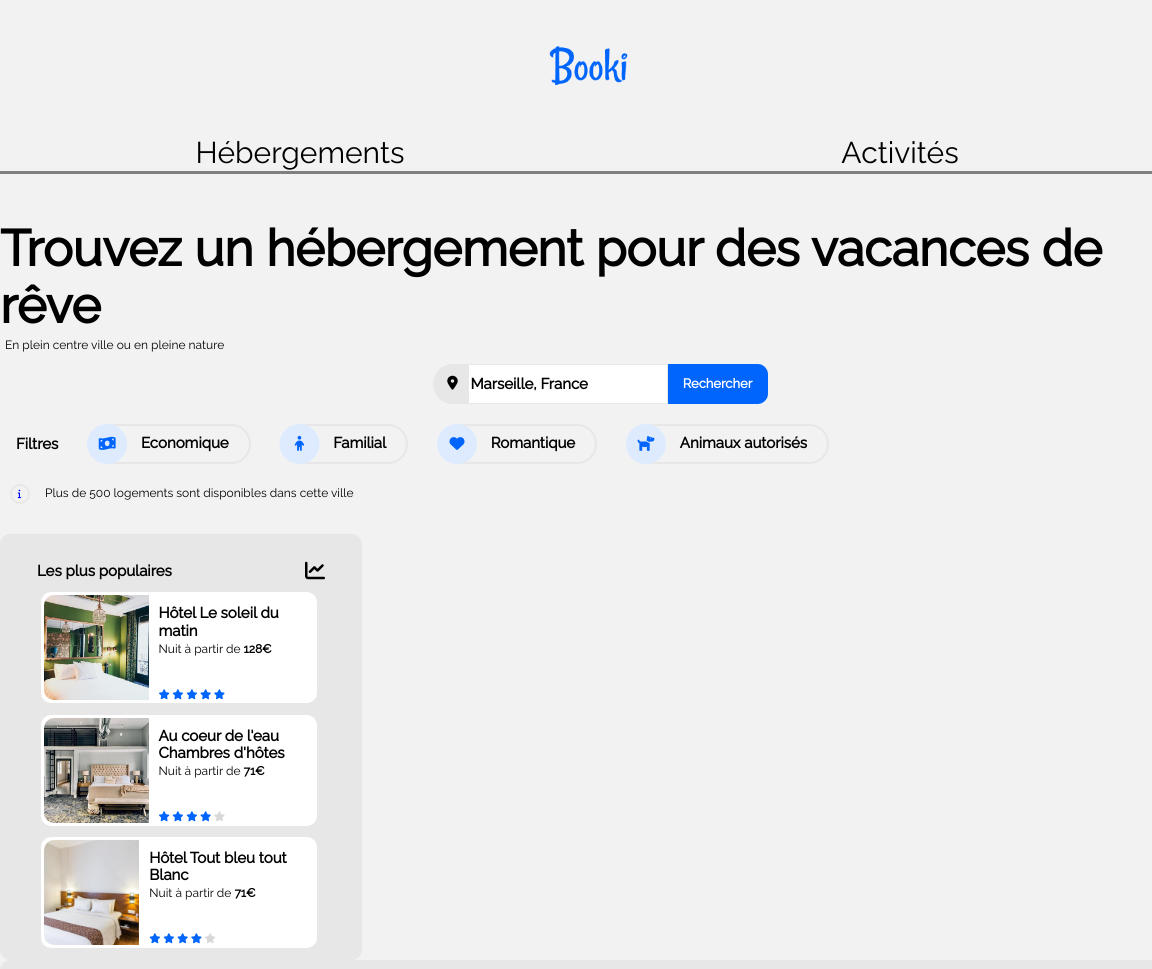
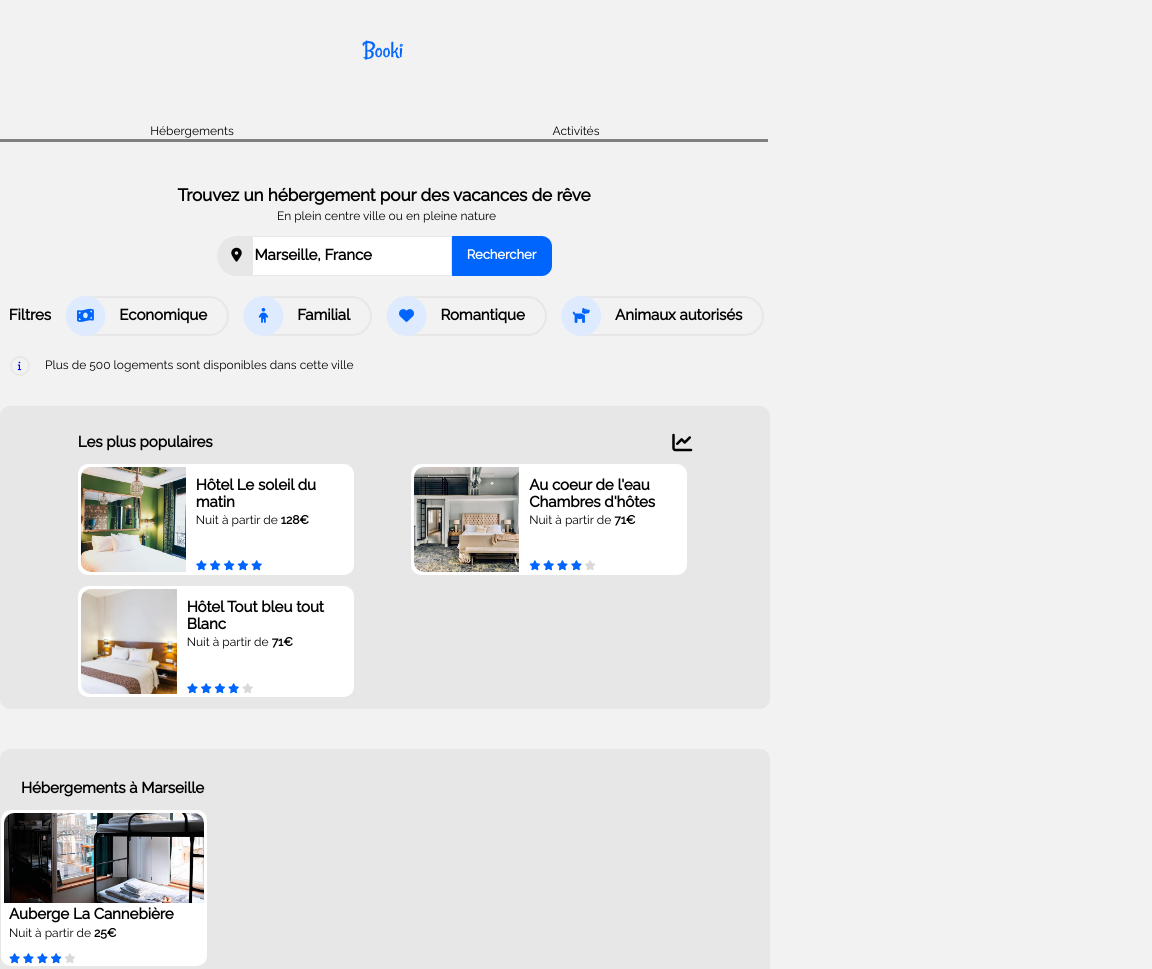
Before and after one commit to Miniz34/Projet2, a plain HTML site: page index.html in a window 768 px wide. Shown: the top 969 px of the page, 1152 px wide, since content can reach past the window. Drawn offline with nearby package versions, Linux system fonts and the light colour scheme.

Commit message:
format tablette

```diff
--- a/index.html
+++ b/index.html
@@ -29,8 +29,9 @@
             </nav>
         </header>
 
+        <div id="second_header">
         <h1 id="titre">Trouvez un hébergement pour des vacances de rêve </h1>
-        <p>En plein centre ville ou en pleine nature</p>
+        <p>En plein centre ville ou en pleine nature</p> </div>
 
 
         <section class="recherche">
--- a/styles.css
+++ b/styles.css
@@ -635,6 +635,109 @@ footer p {
 }
 
 
+@media all and (min-width: 768px) and (max-width: 992px)
+
+{
+  #main_wrapper
+
+  {
+      width: 768px;
+
+  }
+
+  #main_header
+
+  {
+      display: flex;
+      flex-direction: column;
+      align-items: center;
+  }
+
+  .nav_head
+
+  {
+
+      width: 60%;
+      padding-top: 20px;
+  }
+
+  nav a:hover
+
+  {
+      border-top: 3px solid rgb(0, 101, 252);
+  }
+
+  .filtres
+
+  {
+      display: flex;
+      width: 100%;
+  }
+
+  #conteneur
+
+  {
+      display: flex;
+      flex-direction: column;
+  }
+
+  .fond_heb
+
+  {
+      order: 2;
+      width: 768px;
+      margin-top: 40px;
+
+  }
+
+  .populaire
+  {
+      width: 768px;
+  }
+
+  #populaire_liste
+
+  {
+      display: flex;
+      flex-direction: row;
+      flex-wrap: wrap;
+      justify-content: space-between;
+
+  }
+
+  #activites_liste
+
+  {
+      display: flex;
+      flex-wrap: wrap;
+      justify-content: space-evenly
+
+  }
+
+  #act_title
+
+  {
+        text-align: center;
+        margin-bottom: 50px;
+  }
+
+  #second_header
+
+  {
+      text-align: center;
+ }
+
+ form
+
+ {
+   justify-content: center;
+ }
+}
+
+
+
+
+
 @media all and (max-width: 768px)
 
 {
@@ -645,6 +748,7 @@ footer p {
        margin: auto;
     }
 
+
     #main_header
 
     {
@@ -654,19 +758,11 @@ footer p {
         align-items: center;
     }
 
-    #main_logo
 
-    {
-
-        width: 123px;
-        height: 61px;
-
-    }
 
     .nav_head
 
     {
-        font-size: 3em;
         width: 100%;
         display: flex;
         flex-direction: row;
@@ -686,11 +782,7 @@ footer p {
     }
 
 
-    h1
 
-    {
-        font-size: 5em;
-    }
 
     form
 
@@ -720,7 +812,7 @@ footer p {
 
     {
         order: 2;
-        width: 100%;
+
     }
 
     #hebergement_liste
```
